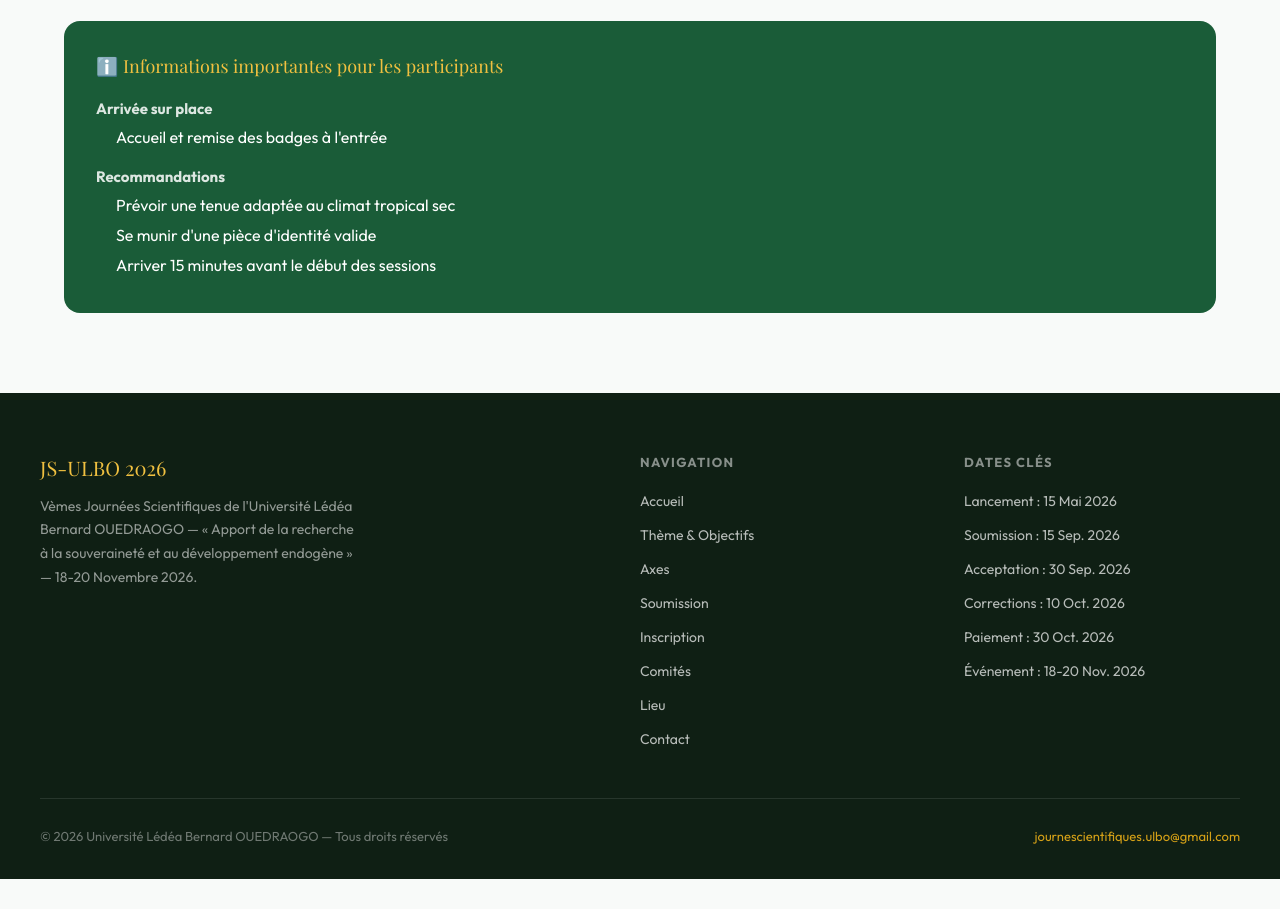
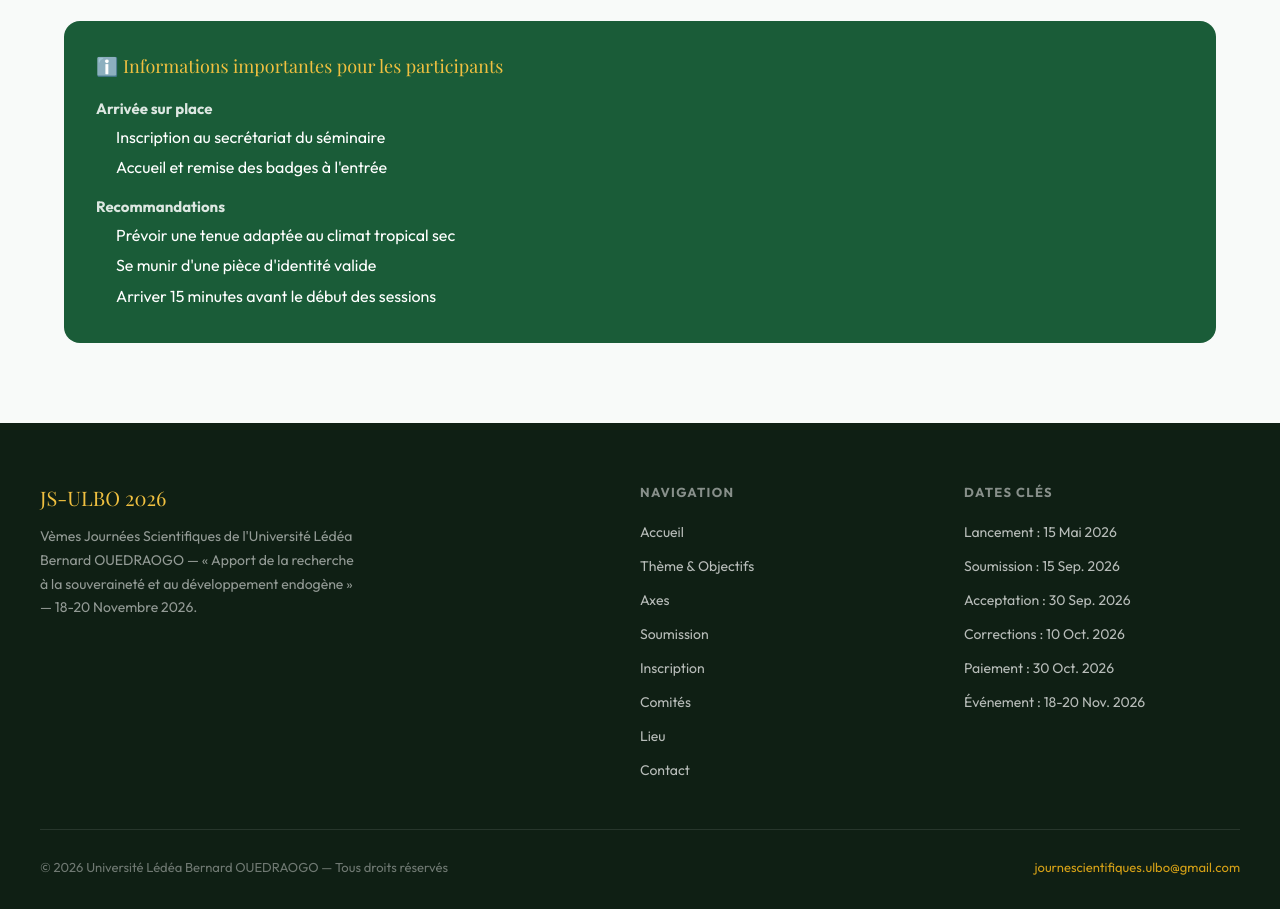
Before and after one commit to TOUGMA19/Journ-e-Scientifique-de-ULBO, a React (Vite) app: page /lieu in a window 1280 px wide. Shown: the part 1580-2489 px from the top of the page. Before the commit the page ends 2459 px from the top, so only its background shows below. Built offline with nearby package versions, Linux system fonts and the light colour scheme; a web font is replaced by a local one.

Commit message:
Update lieu.tsx

```diff
--- a/src/routes/lieu.tsx
+++ b/src/routes/lieu.tsx
@@ -139,6 +139,7 @@
         <h4>ℹ️ Informations importantes pour les participants</h4>
         <p><strong>Arrivée sur place</strong></p>
         <ul style={{ lineHeight: 1.9, paddingLeft: 20, marginBottom: 12 }}>
+          <li>Inscription au secrétariat du séminaire</li>
           <li>Accueil et remise des badges à l'entrée</li>
         </ul>
         <p><strong>Recommandations</strong></p>
```
